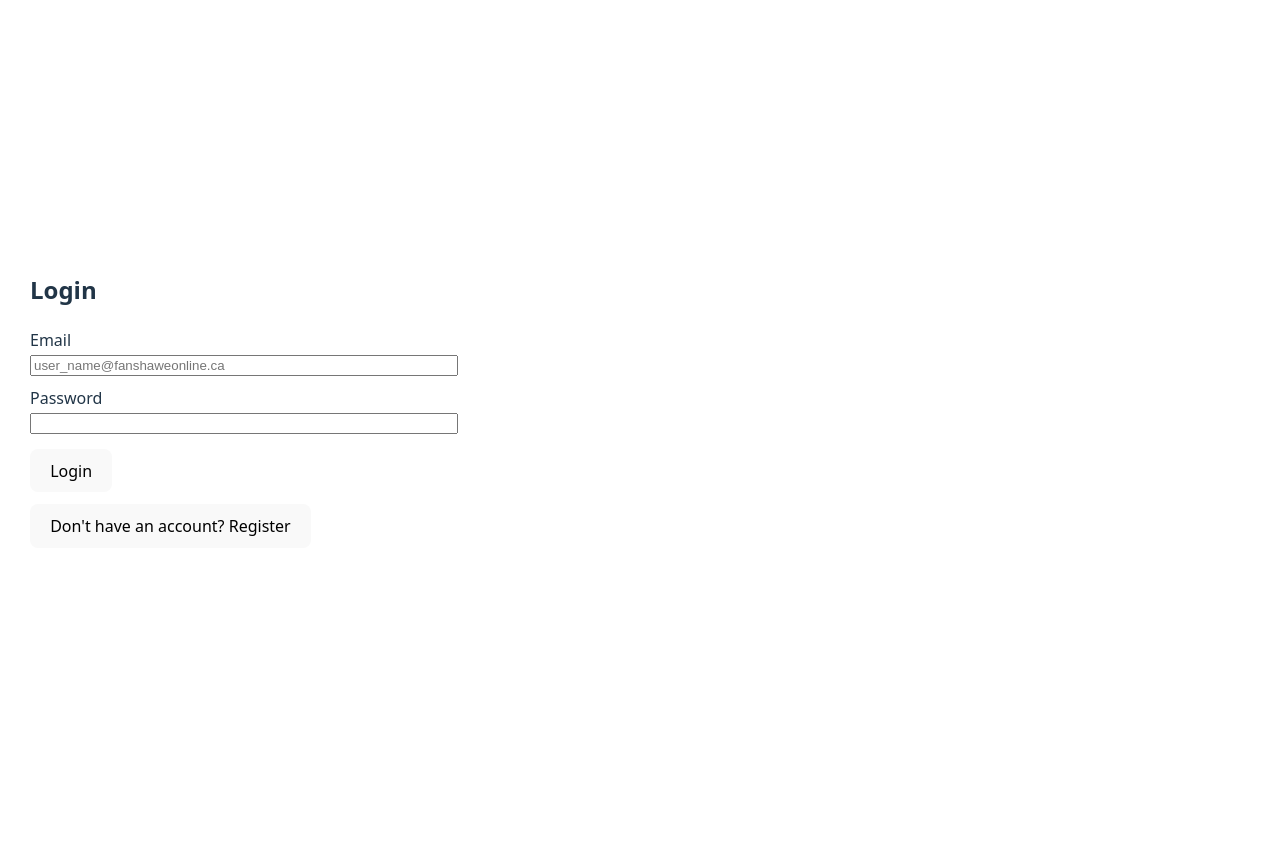
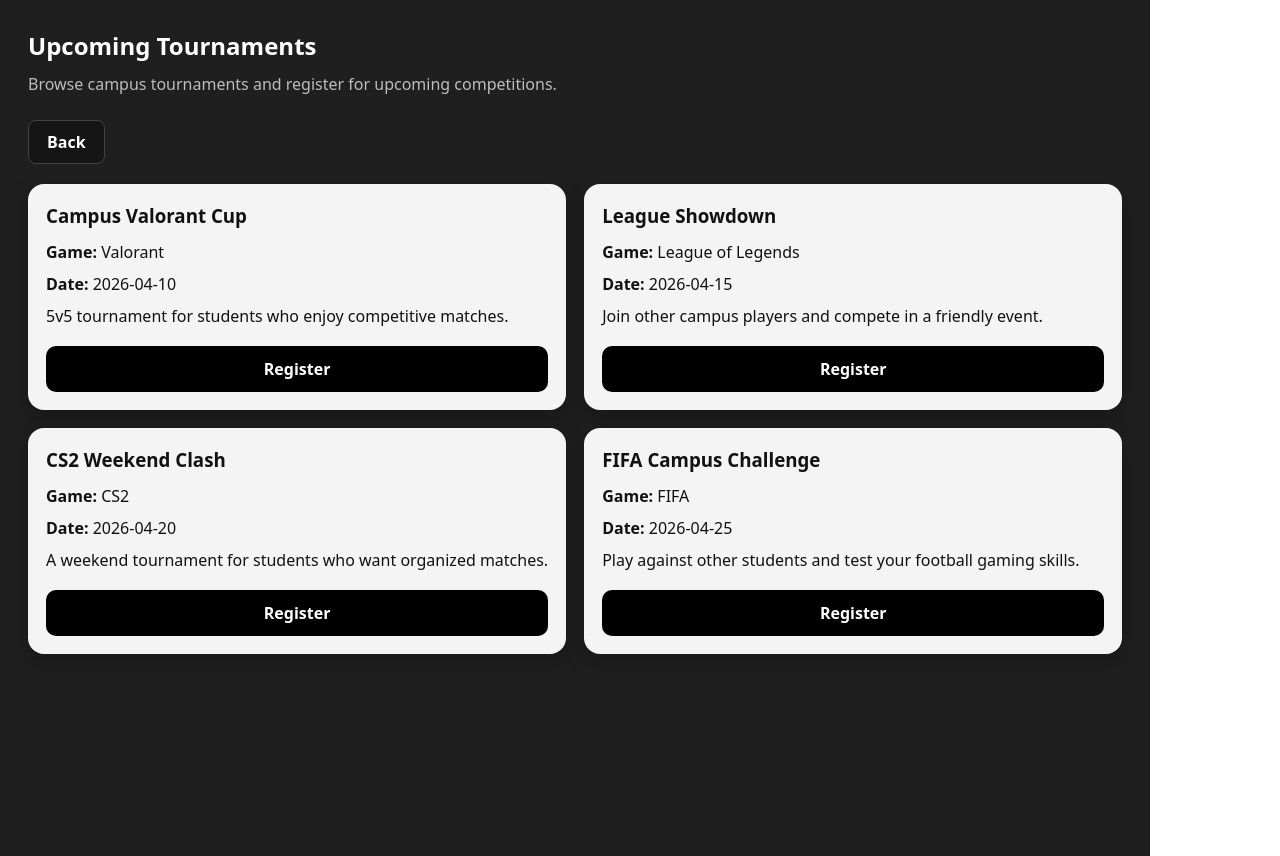
Before and after one commit to JayChieng/campus-gamer, a React (Vite) app: page /tournaments in a window 1280 px wide. Before the commit this address led to /login. Before the commit the page ends 800 px from the top, so only its background shows below. Built offline with nearby package versions, Linux system fonts and the light colour scheme; no server answers; the database is empty; sample sign-in values are in the browser's storage.

Commit message:
Add tournament registration feature

```diff
--- a/src/App.jsx
+++ b/src/App.jsx
@@ -5,6 +5,7 @@
 import Teammates from "./pages/Teammates";
 import CreateTeam from "./pages/CreateTeam";
 import Teams from "./pages/Teams";
+import Tournaments from "./pages/Tournaments";
 
 export default function App() {
   return (
@@ -16,6 +17,7 @@
       <Route path="/create-team" element={<CreateTeam />} />
       <Route path="/teammates" element={<Teammates />} />
       <Route path="/teams" element={<Teams />} />
+      <Route path="/tournaments" element={<Tournaments />} />
       <Route path="*" element={<Navigate to="/login" />} />
     </Routes>
   );
--- a/src/pages/Dashboard.jsx
+++ b/src/pages/Dashboard.jsx
@@ -165,6 +165,13 @@
     });
   };
 
+  // view tournaments
+  const onViewTournaments = () => {
+  if (!saved) return;
+
+  navigate("/tournaments");
+};
+
   const logout = async () => {
     await signOut(auth);
     navigate("/login");
@@ -318,6 +325,9 @@
         <button onClick={onFindTeam} disabled={!saved}>
           Join team
         </button>
+        <button onClick={onViewTournaments} disabled={!saved}>
+          View Tournaments
+        </button>
 
         {statusMsg && (
           <span style={{ fontWeight: "bold" }}>
--- /dev/null
+++ b/src/pages/Tournaments.jsx
@@ -0,0 +1,243 @@
+import { useEffect, useMemo, useState } from "react";
+import { useNavigate } from "react-router-dom";
+import { auth, db } from "../firebase";
+import {
+  addDoc,
+  collection,
+  getDocs,
+  query,
+  where,
+} from "firebase/firestore";
+
+const MOCK_TOURNAMENTS = [
+  {
+    id: "tour-1",
+    title: "Campus Valorant Cup",
+    game: "Valorant",
+    date: "2026-04-10",
+    description: "5v5 tournament for students who enjoy competitive matches.",
+  },
+  {
+    id: "tour-2",
+    title: "League Showdown",
+    game: "League of Legends",
+    date: "2026-04-15",
+    description: "Join other campus players and compete in a friendly event.",
+  },
+  {
+    id: "tour-3",
+    title: "CS2 Weekend Clash",
+    game: "CS2",
+    date: "2026-04-20",
+    description: "A weekend tournament for students who want organized matches.",
+  },
+  {
+    id: "tour-4",
+    title: "FIFA Campus Challenge",
+    game: "FIFA",
+    date: "2026-04-25",
+    description: "Play against other students and test your football gaming skills.",
+  },
+];
+
+export default function Tournaments() {
+  const navigate = useNavigate();
+  const [registeredMap, setRegisteredMap] = useState({});
+  const [statusMsg, setStatusMsg] = useState("");
+  const [loadingId, setLoadingId] = useState("");
+
+  const user = auth.currentUser;
+
+  useEffect(() => {
+    const loadRegistrations = async () => {
+      if (!user) {
+        navigate("/login");
+        return;
+      }
+
+      try {
+        const q = query(
+          collection(db, "tournamentRegistrations"),
+          where("userId", "==", user.uid)
+        );
+
+        const snap = await getDocs(q);
+
+        const map = {};
+        snap.forEach((docSnap) => {
+          const data = docSnap.data();
+          map[data.tournamentId] = true;
+        });
+
+        setRegisteredMap(map);
+      } catch (error) {
+        console.error("Failed to load registrations:", error);
+      }
+    };
+
+    loadRegistrations();
+  }, [navigate, user]);
+
+  const tournaments = useMemo(() => MOCK_TOURNAMENTS, []);
+
+  const handleRegister = async (tournament) => {
+    if (!user) {
+      alert("You must be logged in.");
+      navigate("/login");
+      return;
+    }
+
+    if (registeredMap[tournament.id]) {
+      setStatusMsg(`You already registered for "${tournament.title}".`);
+      return;
+    }
+
+    try {
+      setLoadingId(tournament.id);
+      setStatusMsg("");
+
+      const duplicateQuery = query(
+        collection(db, "tournamentRegistrations"),
+        where("userId", "==", user.uid),
+        where("tournamentId", "==", tournament.id)
+      );
+
+      const duplicateSnap = await getDocs(duplicateQuery);
+
+      if (!duplicateSnap.empty) {
+        setRegisteredMap((prev) => ({
+          ...prev,
+          [tournament.id]: true,
+        }));
+        setStatusMsg(`You already registered for "${tournament.title}".`);
+        return;
+      }
+
+      await addDoc(collection(db, "tournamentRegistrations"), {
+        tournamentId: tournament.id,
+        tournamentTitle: tournament.title,
+        game: tournament.game,
+        date: tournament.date,
+        userId: user.uid,
+        userEmail: user.email || "",
+        createdAt: Date.now(),
+      });
+
+      setRegisteredMap((prev) => ({
+        ...prev,
+        [tournament.id]: true,
+      }));
+
+      setStatusMsg(`Registered successfully for "${tournament.title}"`);
+    } catch (error) {
+      console.error(error);
+      setStatusMsg("Registration failed");
+      alert(error.message);
+    } finally {
+      setLoadingId("");
+    }
+  };
+
+  return (
+    <div
+      style={{
+        minHeight: "100vh",
+        background: "#1f1f1f",
+        color: "white",
+        padding: 28,
+      }}
+    >
+      <div style={{ maxWidth: 1100, margin: "0 auto" }}>
+        <h2 style={{ marginTop: 0, marginBottom: 8 }}>Upcoming Tournaments</h2>
+        <p style={{ color: "#bdbdbd", marginTop: 0, marginBottom: 24 }}>
+          Browse campus tournaments and register for upcoming competitions.
+        </p>
+
+        <button
+          onClick={() => navigate("/dashboard")}
+          style={{
+            marginBottom: 20,
+            padding: "10px 18px",
+            background: "#151515",
+            color: "white",
+            border: "1px solid #444",
+            borderRadius: 8,
+            cursor: "pointer",
+            fontWeight: "bold",
+          }}
+        >
+          Back
+        </button>
+
+        {statusMsg && (
+          <div style={{ marginBottom: 18, color: "#d7c8ff", fontWeight: "bold" }}>
+            {statusMsg}
+          </div>
+        )}
+
+        <div
+          style={{
+            display: "grid",
+            gridTemplateColumns: "repeat(2, minmax(280px, 1fr))",
+            gap: 18,
+          }}
+        >
+          {tournaments.map((tournament) => {
+            const isRegistered = !!registeredMap[tournament.id];
+            const isLoading = loadingId === tournament.id;
+
+            return (
+              <div
+                key={tournament.id}
+                style={{
+                  background: "#f4f4f4",
+                  color: "#111",
+                  borderRadius: 16,
+                  padding: 18,
+                  boxShadow: "0 8px 20px rgba(0,0,0,0.25)",
+                }}
+              >
+                <h3 style={{ marginTop: 0, marginBottom: 10 }}>
+                  {tournament.title}
+                </h3>
+
+                <p style={{ margin: "0 0 8px 0" }}>
+                  <b>Game:</b> {tournament.game}
+                </p>
+
+                <p style={{ margin: "0 0 8px 0" }}>
+                  <b>Date:</b> {tournament.date}
+                </p>
+
+                <p style={{ margin: "0 0 18px 0", lineHeight: 1.5 }}>
+                  {tournament.description}
+                </p>
+
+                <button
+                  onClick={() => handleRegister(tournament)}
+                  disabled={isRegistered || isLoading}
+                  style={{
+                    width: "100%",
+                    padding: "12px 16px",
+                    background: isRegistered ? "#444" : "#000",
+                    color: "white",
+                    border: "none",
+                    borderRadius: 10,
+                    fontWeight: "bold",
+                    cursor: isRegistered ? "default" : "pointer",
+                  }}
+                >
+                  {isLoading
+                    ? "Registering..."
+                    : isRegistered
+                    ? "Registered"
+                    : "Register"}
+                </button>
+              </div>
+            );
+          })}
+        </div>
+      </div>
+    </div>
+  );
+}
```
